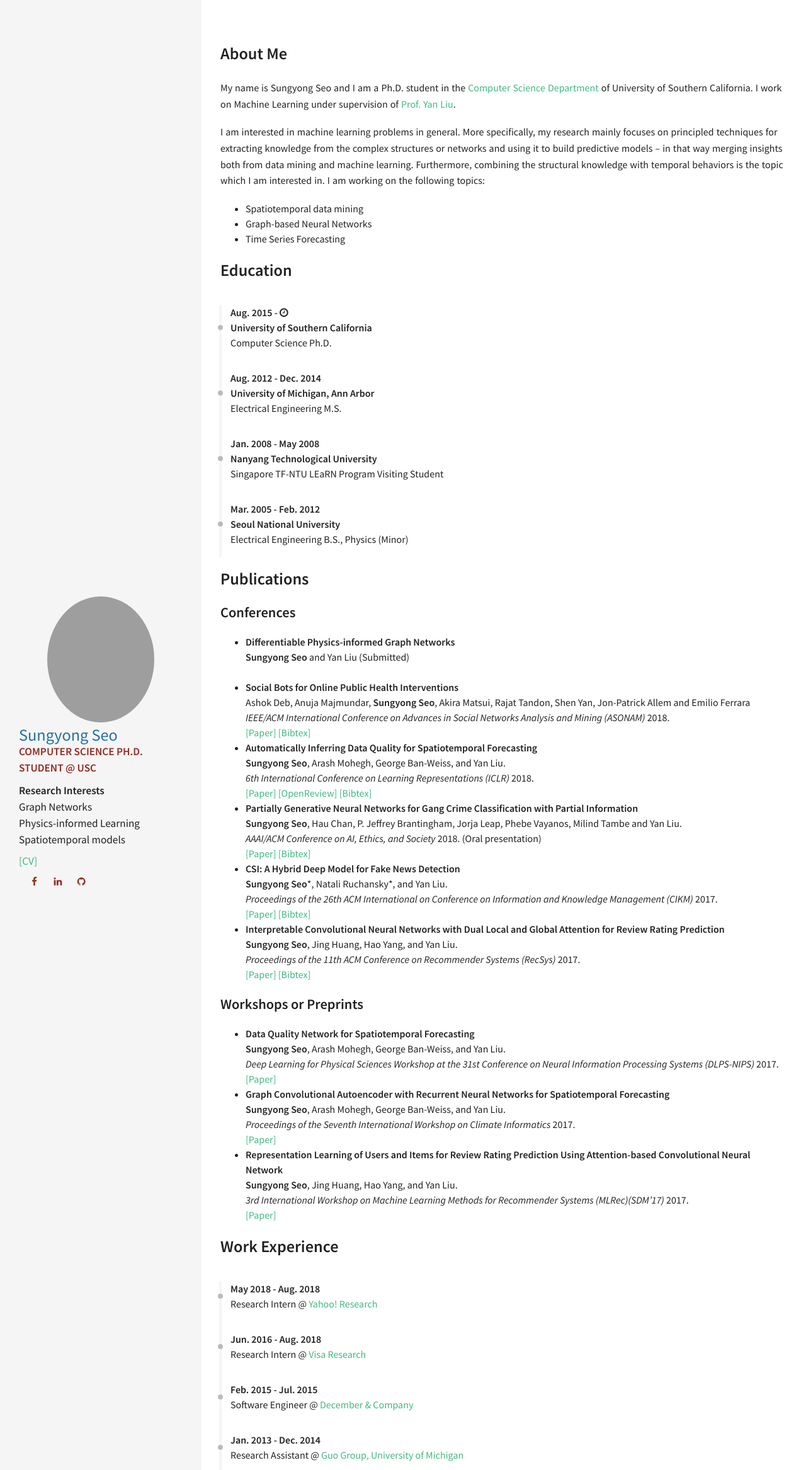
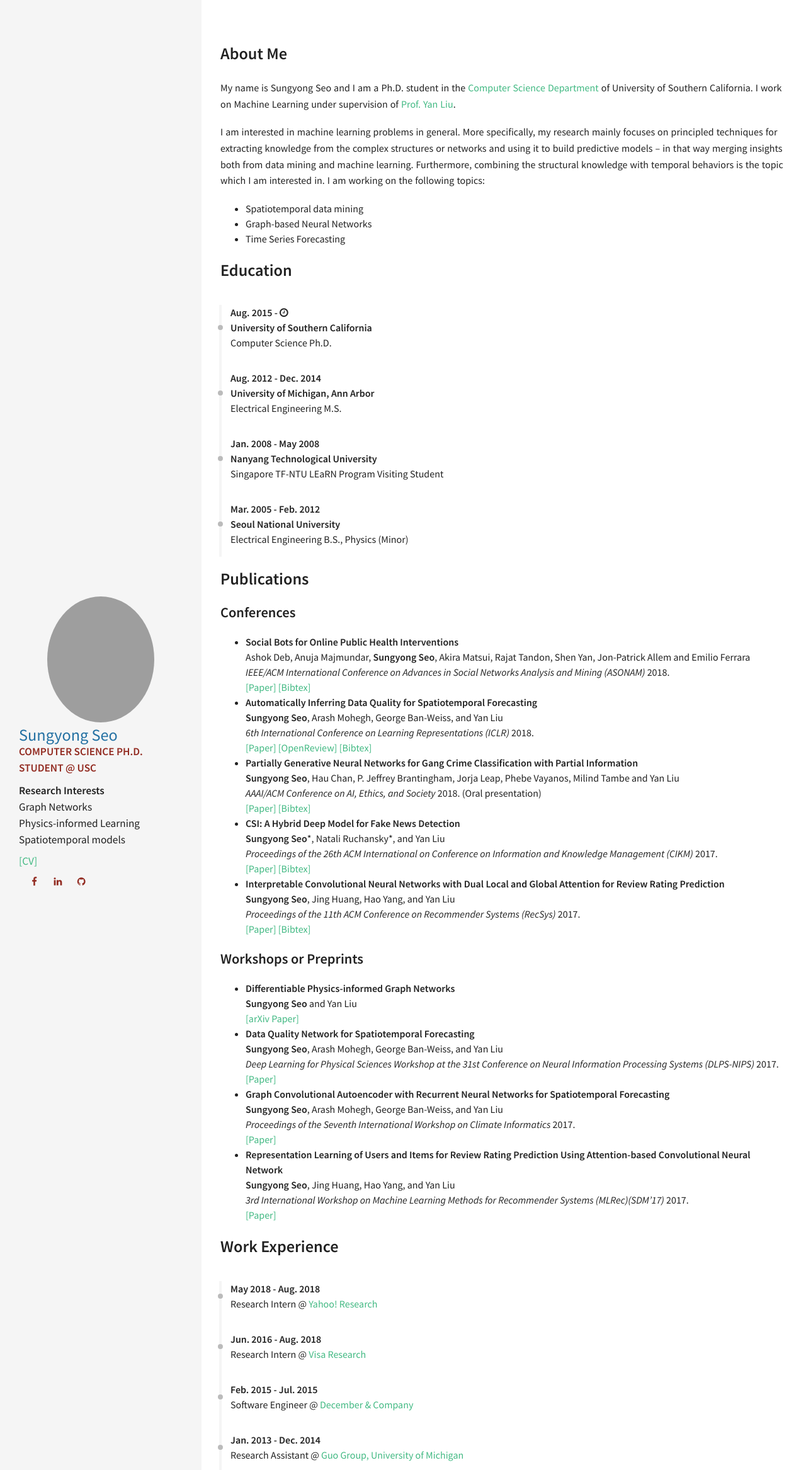
Before and after one commit to sungyongs/sungyongs.github.io, a Jekyll site: the page built from index.md, in a window 1280 px wide, cut to the strip 0-2334 px from the top of the page. Shown: the whole strip at 63% size. Built offline with Jekyll 4.4.1, drawn with Linux system fonts in a browser that asks for light colours.

Commit message:
Update index.md

```diff
--- a/index.md
+++ b/index.md
@@ -27,40 +27,41 @@ More specifically, my research mainly focuses on principled techniques for extra
 ### Conferences
 <!-- - **Network Inference from a Mixture of Diffusion Models**<br> -->
 <!-- Karishma Sharma, **Sungyong Seo**, Xinran He and Yan Liu (Submitted) <br><br> -->
-- **Differentiable Physics-informed Graph Networks**<br>
-**Sungyong Seo** and Yan Liu (Submitted) <br><br>
 - **Social Bots for Online Public Health Interventions**<br/>
 Ashok Deb, Anuja Majmundar, **Sungyong Seo**, Akira Matsui, Rajat Tandon, Shen Yan, Jon-Patrick Allem and Emilio Ferrara <br/>
 *IEEE/ACM International Conference on Advances in Social Networks Analysis and Mining (ASONAM)* 2018.<br>
 [\[Paper\]](https://arxiv.org/abs/1804.07886) [\[Bibtex\]](https://raw.githubusercontent.com/sungyongs/sungyongs.github.io/master/bibtex/deb2018social)
 - **Automatically Inferring Data Quality for Spatiotemporal Forecasting**<br>
-**Sungyong Seo**, Arash Mohegh, George Ban-Weiss, and Yan Liu.<br>
+**Sungyong Seo**, Arash Mohegh, George Ban-Weiss, and Yan Liu<br>
 *6th International Conference on Learning Representations (ICLR)* 2018.<br>
 [\[Paper\]](https://openreview.net/forum?id=ByJIWUnpW) [\[OpenReview\]](https://openreview.net/forum?id=ByJIWUnpW) [\[Bibtex\]](https://raw.githubusercontent.com/sungyongs/sungyongs.github.io/master/bibtex/seo2018automatically)
 - **Partially Generative Neural Networks for Gang Crime Classification with Partial Information**<br>
-**Sungyong Seo**, Hau Chan, P. Jeffrey Brantingham, Jorja Leap, Phebe Vayanos, Milind Tambe and Yan Liu.<br>
+**Sungyong Seo**, Hau Chan, P. Jeffrey Brantingham, Jorja Leap, Phebe Vayanos, Milind Tambe and Yan Liu<br>
 *AAAI/ACM Conference on AI, Ethics, and Society* 2018. (Oral presentation)<br>
 [\[Paper\]](https://pdfs.semanticscholar.org/b00d/c595d1e947b932e48223273bc21ce985bd5b.pdf) [\[Bibtex\]](https://raw.githubusercontent.com/sungyongs/sungyongs.github.io/master/bibtex/seo2018partially)
 - **CSI: A Hybrid Deep Model for Fake News Detection**<br>
-**Sungyong Seo**\*, Natali Ruchansky\*, and Yan Liu.<br>
+**Sungyong Seo**\*, Natali Ruchansky\*, and Yan Liu<br>
 *Proceedings of the 26th ACM International on Conference on Information and Knowledge Management (CIKM)* 2017.<br>
 [\[Paper\]](https://dl.acm.org/citation.cfm?id=3132877) [\[Bibtex\]](https://raw.githubusercontent.com/sungyongs/sungyongs.github.io/master/bibtex/ruchansky2017csi)
 - **Interpretable Convolutional Neural Networks with Dual Local and Global Attention for Review Rating Prediction**<br>
-**Sungyong Seo**, Jing Huang, Hao Yang, and Yan Liu.<br>
+**Sungyong Seo**, Jing Huang, Hao Yang, and Yan Liu<br>
 *Proceedings of the 11th ACM Conference on Recommender Systems (RecSys)* 2017.<br>
 [\[Paper\]](https://dl.acm.org/citation.cfm?id=3109890) [\[Bibtex\]](https://raw.githubusercontent.com/sungyongs/sungyongs.github.io/master/bibtex/seo2017interpretable)
 
 ### Workshops or Preprints
+- **Differentiable Physics-informed Graph Networks**<br>
+**Sungyong Seo** and Yan Liu<br>
+[\[arXiv Paper\]](https://arxiv.org/abs/1902.02950)
 - **Data Quality Network for Spatiotemporal Forecasting**<br>
-**Sungyong Seo**, Arash Mohegh, George Ban-Weiss, and Yan Liu.<br>
+**Sungyong Seo**, Arash Mohegh, George Ban-Weiss, and Yan Liu<br>
 *Deep Learning for Physical Sciences Workshop at the 31st Conference on Neural Information Processing Systems (DLPS-NIPS)* 2017.<br>
 [\[Paper\]](https://dl4physicalsciences.github.io/files/nips_dlps_2017_17.pdf)
 - **Graph Convolutional Autoencoder with Recurrent Neural Networks for Spatiotemporal Forecasting**<br>
-**Sungyong Seo**, Arash Mohegh, George Ban-Weiss, and Yan Liu.<br>
+**Sungyong Seo**, Arash Mohegh, George Ban-Weiss, and Yan Liu<br>
 *Proceedings of the Seventh International Workshop on Climate Informatics* 2017.<br>
 [\[Paper\]](https://www2.cisl.ucar.edu/events/workshops/climate-informatics/2017/home)
 - **Representation Learning of Users and Items for Review Rating Prediction Using Attention-based Convolutional Neural Network** <br/>
-**Sungyong Seo**, Jing Huang, Hao Yang, and Yan Liu. <br/>
+**Sungyong Seo**, Jing Huang, Hao Yang, and Yan Liu<br/>
 *3rd International Workshop on Machine Learning Methods for Recommender Systems (MLRec)(SDM’17)* 2017. <br/>
 [\[Paper\]](https://pdfs.semanticscholar.org/4946/89f4522619b887e515aea2b205490b0eb5cd.pdf)
 
```
